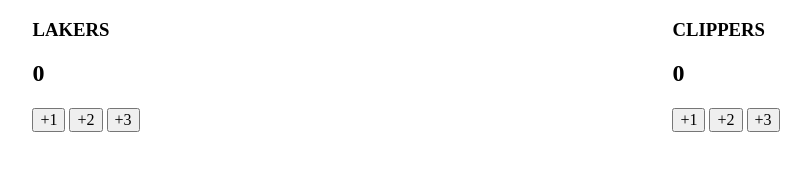
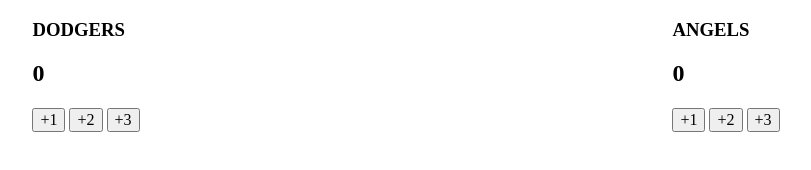
Before and after one commit to Jimmyhwang2580/Scoreboard, a plain HTML site: page index.html in a window 1280 px wide. Shown: the full height of the page, 234-1045 px from the left. Drawn offline with nearby package versions, Linux system fonts and the light colour scheme.

Commit message:
Update headers

```diff
--- a/index.html
+++ b/index.html
@@ -5,14 +5,14 @@
     <body>
         <div class="container">
             <div>
-                <h3>LAKERS</h3>
+                <h3>DODGERS</h3>
                 <h2 id="home-el">0</h2>
                 <button onclick="home1()">+1</button>
                 <button onclick="home2()">+2</button>
                 <button onclick="home3()">+3</button>
             </div>
             <div>
-                <h3>CLIPPERS</h3>
+                <h3>ANGELS</h3>
                 <h2 id="guest-el">0</h2>
                 <button onclick="guest1()">+1</button>
                 <button onclick="guest2()">+2</button>
```
